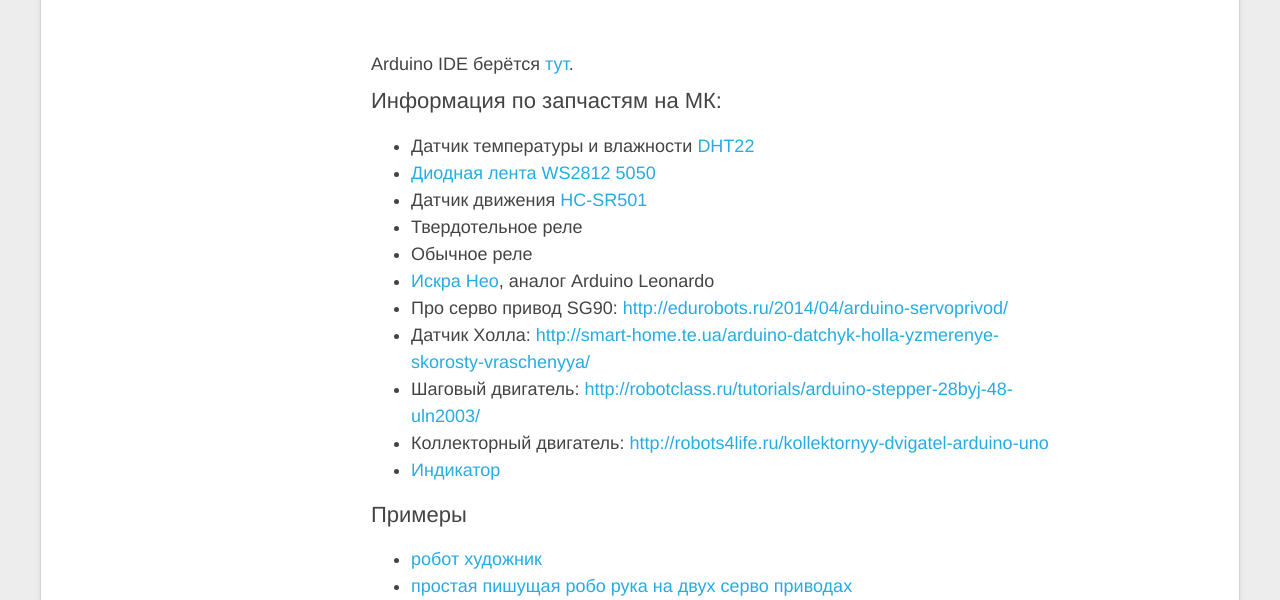
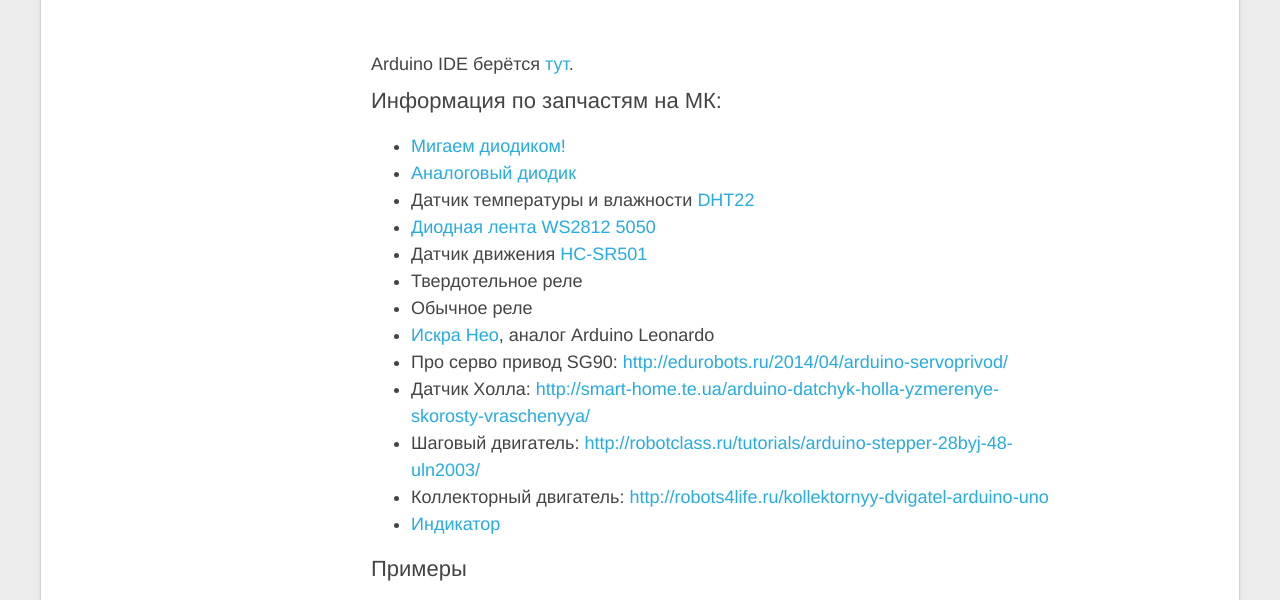
Before and after one commit to jehy/mami, a plain HTML site: page mk-arduino1.html in a window 1280 px wide. Shown: the part 146-746 px from the top of the page. Drawn offline with Linux system fonts and the light colour scheme.

Commit message:
Update mk-arduino1.html

```diff
--- a/mk-arduino1.html
+++ b/mk-arduino1.html
@@ -37,6 +37,8 @@
                 Arduino IDE берётся <a href="https://www.arduino.cc/en/Main/Software">тут</a>.
                 <h2>Информация по запчастям на МК:</h2>
                 <ul>
+                    <li><a href="http://edurobots.ru/2014/03/arduino-svetodiod/">Мигаем диодиком!</a></li>
+                    <li><a href="https://www.arduino.cc/en/Tutorial/Fade">Аналоговый диодик</a></li>
                     <li>Датчик температуры и влажности <a
                             href="http://geekelectronics.org/arduino/podklyuchenie-datchika-temperatury-i-vlazhnosti-dht22-k-arduino.html">DHT22</a>
                     </li>
```
